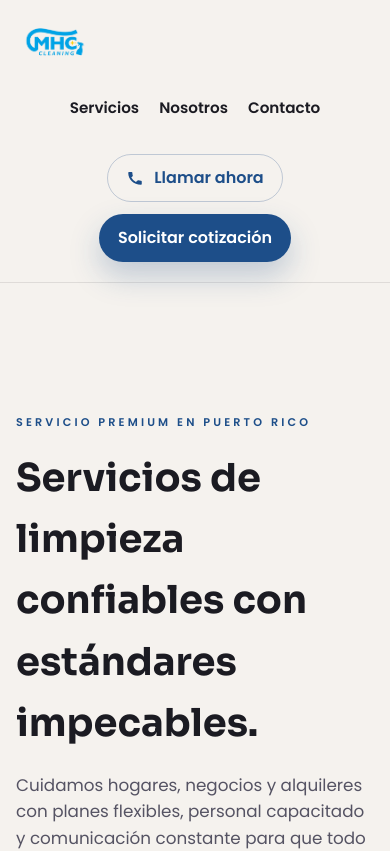
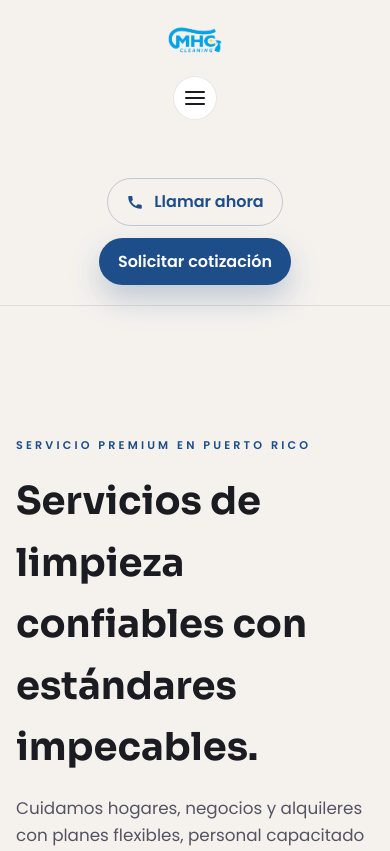
Before and after one commit to velillajoseph/MHC_CLEANING, a React (Vite) app in the folder mhc-cleaning/: page / in a window 390 px wide. Shown: the top 851 px of the page. Built offline with nearby package versions, Linux system fonts and the light colour scheme.

Commit message:
Add mobile nav menu toggle

```diff
--- a/mhc-cleaning/src/components/Header.tsx
+++ b/mhc-cleaning/src/components/Header.tsx
@@ -1,4 +1,8 @@
+import { useState } from "react";
+
 export const Header = () => {
+  const [isMenuOpen, setIsMenuOpen] = useState(false);
+
   return (
     <header className="site-header">
       <div className="container header-content">
@@ -9,14 +13,42 @@ export const Header = () => {
             alt="MHC Cleaning"
           />
         </a>
-        <nav className="nav" aria-label="Primary">
-          <a href="#services" className="nav-link">
+        <button
+          className="nav-toggle"
+          type="button"
+          aria-expanded={isMenuOpen}
+          aria-controls="primary-navigation"
+          onClick={() => setIsMenuOpen((open) => !open)}
+        >
+          <span className="sr-only">
+            {isMenuOpen ? "Cerrar menú" : "Abrir menú"}
+          </span>
+          <span className="nav-toggle-icon" aria-hidden="true" />
+        </button>
+        <nav
+          id="primary-navigation"
+          className={`nav ${isMenuOpen ? "is-open" : ""}`}
+          aria-label="Primary"
+        >
+          <a
+            href="#services"
+            className="nav-link"
+            onClick={() => setIsMenuOpen(false)}
+          >
             Servicios
           </a>
-          <a href="#about" className="nav-link">
+          <a
+            href="#about"
+            className="nav-link"
+            onClick={() => setIsMenuOpen(false)}
+          >
             Nosotros
           </a>
-          <a href="#contact" className="nav-link">
+          <a
+            href="#contact"
+            className="nav-link"
+            onClick={() => setIsMenuOpen(false)}
+          >
             Contacto
           </a>
         </nav>
--- a/mhc-cleaning/styles.css
+++ b/mhc-cleaning/styles.css
@@ -34,6 +34,18 @@ body {
   color: var(--text);
   background: var(--bg);
   line-height: 1.6;
+}
+
+.sr-only {
+  position: absolute;
+  width: 1px;
+  height: 1px;
+  padding: 0;
+  margin: -1px;
+  overflow: hidden;
+  clip: rect(0, 0, 0, 0);
+  white-space: nowrap;
+  border: 0;
 }
 
 img {
@@ -107,6 +119,55 @@ button {
   display: flex;
   justify-content: center;
   gap: 20px;
+}
+
+.nav-toggle {
+  display: none;
+  align-items: center;
+  justify-content: center;
+  width: 44px;
+  height: 44px;
+  border-radius: 999px;
+  border: 1px solid var(--border);
+  background: var(--surface);
+  color: var(--text);
+  cursor: pointer;
+  transition: transform 0.2s ease, box-shadow 0.2s ease;
+}
+
+.nav-toggle:hover,
+.nav-toggle:focus-visible {
+  box-shadow: var(--shadow);
+  transform: translateY(-1px);
+}
+
+.nav-toggle-icon {
+  position: relative;
+  width: 20px;
+  height: 2px;
+  background: currentColor;
+  border-radius: 999px;
+  transition: transform 0.3s ease, background 0.3s ease;
+}
+
+.nav-toggle-icon::before,
+.nav-toggle-icon::after {
+  content: "";
+  position: absolute;
+  left: 0;
+  width: 20px;
+  height: 2px;
+  background: currentColor;
+  border-radius: 999px;
+  transition: transform 0.3s ease, opacity 0.3s ease;
+}
+
+.nav-toggle-icon::before {
+  transform: translateY(-6px);
+}
+
+.nav-toggle-icon::after {
+  transform: translateY(6px);
 }
 
 .nav-link {
@@ -571,14 +632,60 @@ button {
   .header-content {
     grid-template-columns: 1fr;
     text-align: center;
+    justify-items: center;
+    gap: 16px;
+  }
+
+  .brand {
+    flex-direction: column;
+    align-items: center;
+    gap: 8px;
   }
 
   .brand-wordmark {
-    height: 44px;
+    height: 40px;
+    max-width: min(100%, 260px);
   }
 
   .nav {
-    flex-wrap: wrap;
+    flex-direction: column;
+    align-items: center;
+    width: min(100%, 320px);
+    gap: 12px;
+    padding: 12px 16px;
+    border-radius: var(--radius-md);
+    background: var(--surface);
+    border: 1px solid var(--border);
+    box-shadow: var(--shadow);
+    max-height: 0;
+    opacity: 0;
+    transform: translateY(-8px);
+    overflow: hidden;
+    pointer-events: none;
+    transition: max-height 0.35s ease, opacity 0.25s ease, transform 0.35s ease;
+  }
+
+  .nav.is-open {
+    max-height: 260px;
+    opacity: 1;
+    transform: translateY(0);
+    pointer-events: auto;
+  }
+
+  .nav-toggle {
+    display: inline-flex;
+  }
+
+  .nav-toggle[aria-expanded="true"] .nav-toggle-icon {
+    background: transparent;
+  }
+
+  .nav-toggle[aria-expanded="true"] .nav-toggle-icon::before {
+    transform: translateY(0) rotate(45deg);
+  }
+
+  .nav-toggle[aria-expanded="true"] .nav-toggle-icon::after {
+    transform: translateY(0) rotate(-45deg);
   }
 
   .header-actions {
@@ -588,6 +695,21 @@ button {
 
   .about-metrics {
     justify-content: center;
+  }
+
+  .modal {
+    width: min(100%, 440px);
+    padding: 20px;
+    gap: 12px;
+  }
+
+  .modal-form {
+    gap: 12px;
+  }
+
+  .modal-form select {
+    width: 100%;
+    max-width: 100%;
   }
 }
 
```
